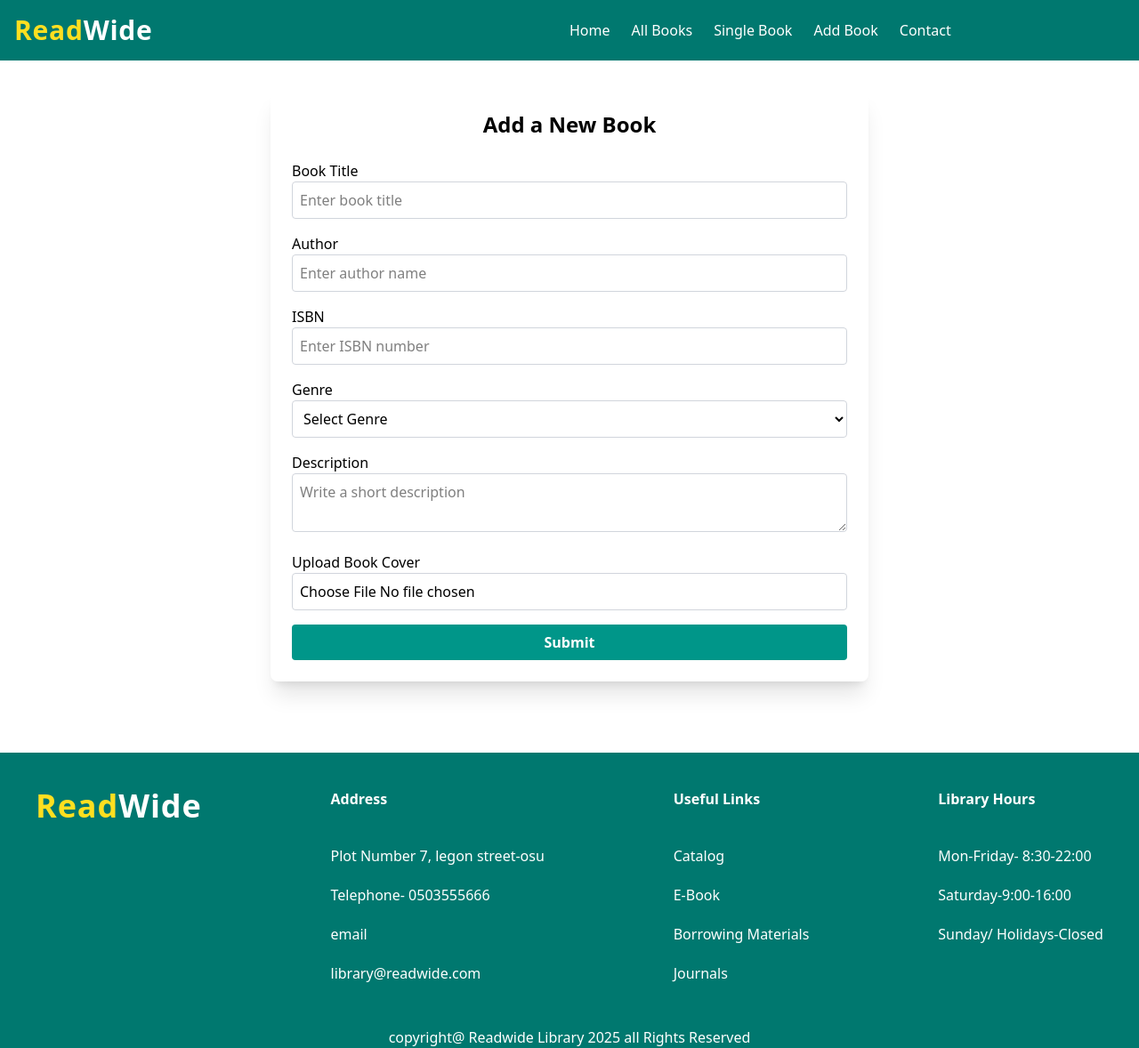
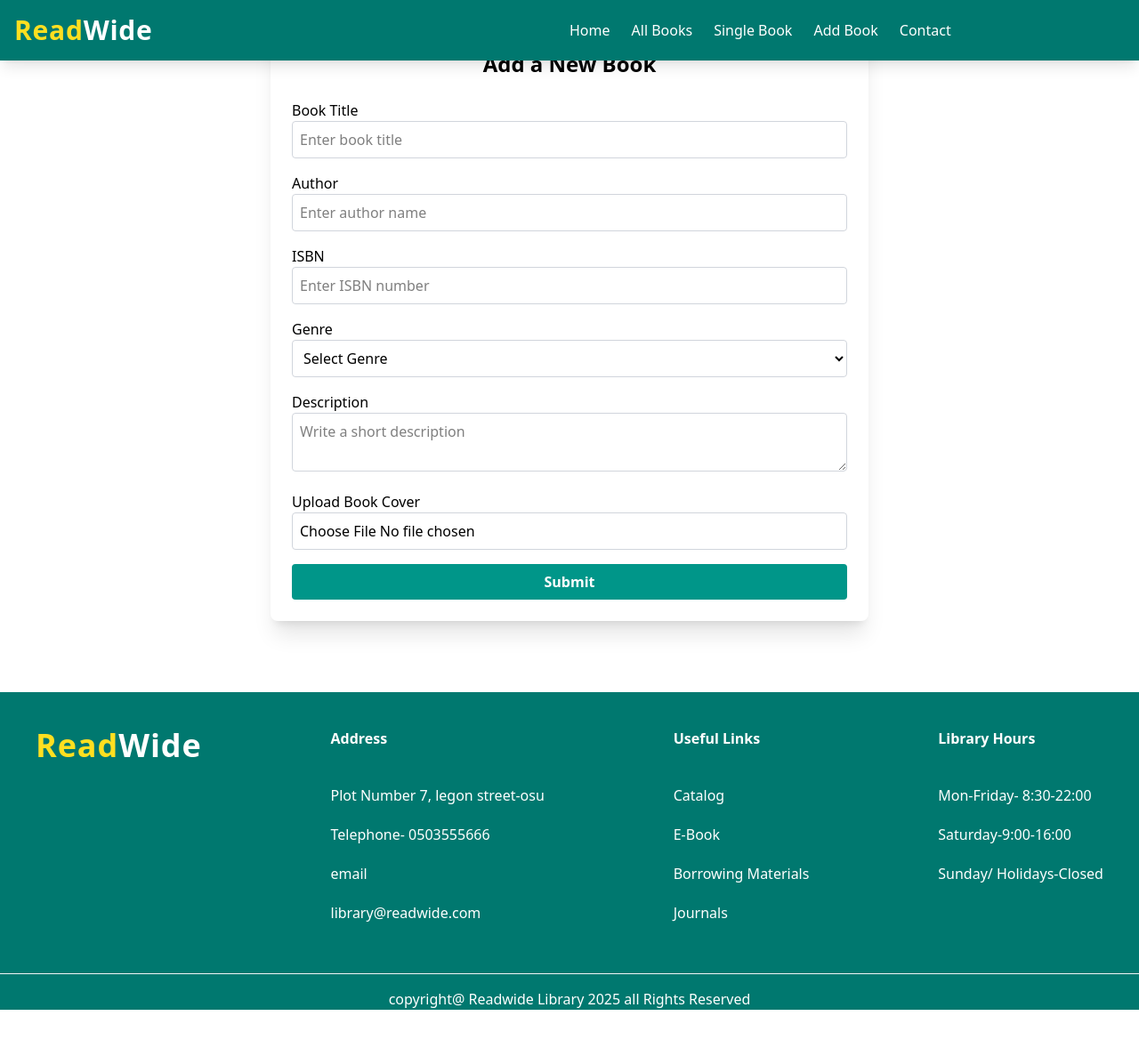
Before and after one commit to Group-six-Org/library-app, a React (Vite) app: page /add-book in a window 1280 px wide. Shown: the whole page at 89% size. After the commit the page ends 1135 px from the top, so only its background shows below. Built offline with nearby package versions, Linux system fonts and the light colour scheme.

Commit message:
edit footer

```diff
--- a/src/components/Footer.jsx
+++ b/src/components/Footer.jsx
@@ -3,7 +3,9 @@ import { Link } from "react-router";
 
 const Footer = () => {
   return (
-    <div className="bg-teal-700 text-white">
+
+
+  <div className="bg-teal-700 text-white">
         <div className=" flex flex-col md:flex-row justify-between gap-5 p-10 mt-20">
             <div>
                 <Link to="/" className="text-4xl font-extrabold tracking-wide text-white">
@@ -45,6 +47,7 @@ const Footer = () => {
                 </div>
               </div>
         </div>
+        <hr className="border-gray-100 my-4" />
         <p className="mt-2 text-center">copyright@ Readwide Library 2025 all Rights Reserved </p>
     </div>
 
--- a/src/components/Navbar.jsx
+++ b/src/components/Navbar.jsx
@@ -4,7 +4,7 @@ import { Link } from "react-router";
 
 const Navbar = () => {
   return (
-    <nav className="bg-teal-700 text-white p-4">
+    <nav className="bg-teal-700 text-white p-4 fixed top-0 left-0 w-full z-50 shadow-lg">
       <div className="container mx-auto flex justify-between items-center">
 
 
```
